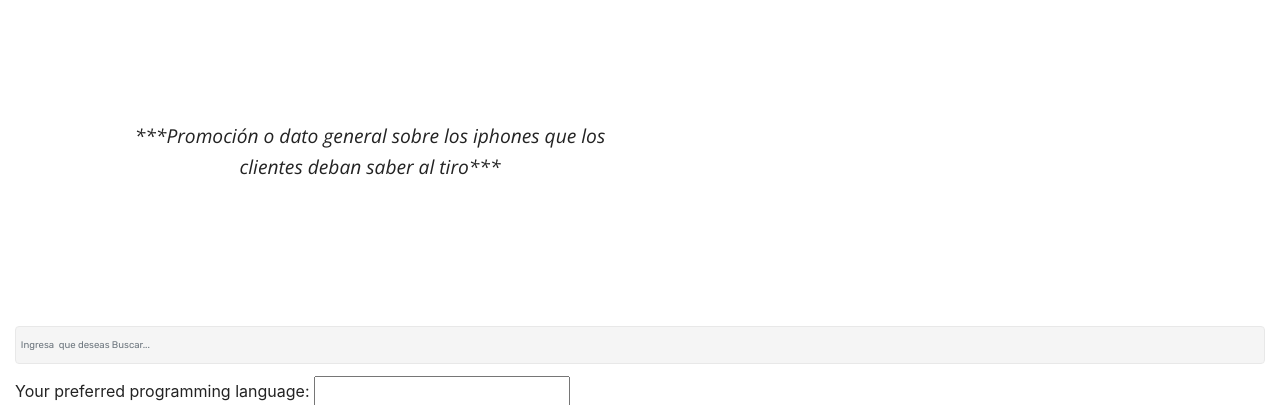
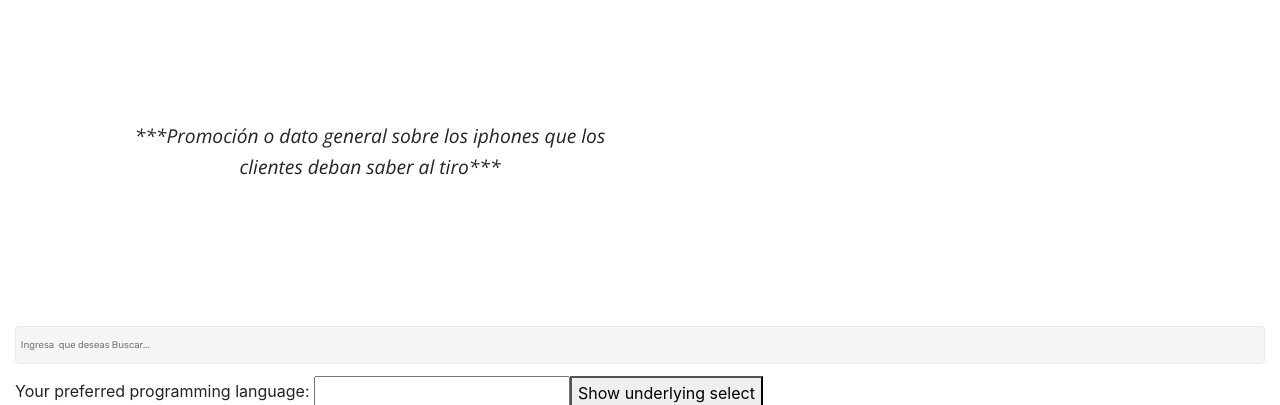
Before and after one commit to omivalera/SmartPoint, a plain HTML site: page page1.html in a window 1280 px wide. Shown: the part 120-525 px from the top of the page. Drawn offline with nearby package versions, Linux system fonts and the light colour scheme.

Commit message:
Update page1.html

```diff
--- a/page1.html
+++ b/page1.html
@@ -139,6 +139,8 @@
     <option value="Scheme">Scheme</option>
   </select>
 </div>
+
+<button id="toggle">Show underlying select</button>
 
      </div>
 
```
